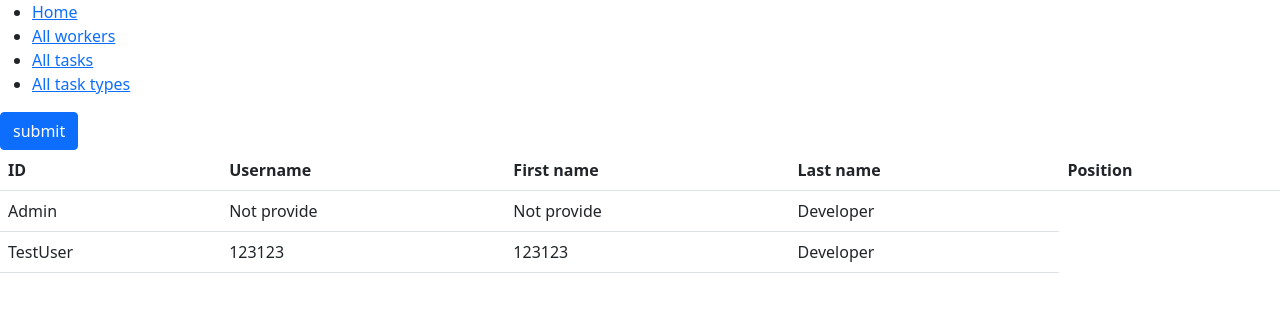
After one commit to Greenmanxd/it-company-task-manager, a Django app: page /workers/ in a window 1280 px wide. The commit adds this page. Shown: the top 312 px of the page. Run offline with Django 4.2, Linux system fonts and the light colour scheme; data comes from the database, SQL or seed files in the repository; both versions use the stored data as it was after the commit.

Commit message:
Add worker list view and set up links: Home, All workers

```diff
--- a/task_manager/urls.py
+++ b/task_manager/urls.py
@@ -1,9 +1,10 @@
 from django.urls import path
 
-from task_manager.views import index
+from task_manager.views import index, WorkerListView
 
 urlpatterns = [
     path("", index, name="index"),
+    path("workers/", WorkerListView.as_view(), name="worker-list")
 
 ]
 
--- a/task_manager/views.py
+++ b/task_manager/views.py
@@ -1,4 +1,5 @@
 from django.shortcuts import render
+from django.views import generic
 
 from task_manager.models import Task, TaskType, Worker, Position
 
@@ -24,3 +25,9 @@ def index(request):
     }
 
     return render(request, "task_manager/index.html", context=context)
+
+
+class WorkerListView(generic.ListView):
+    model = Worker
+    paginate_by = 5
+    template_name = "task_manager/worker_list.html"
--- a/templates/base.html
+++ b/templates/base.html
@@ -4,6 +4,7 @@
   <meta charset="UTF-8">
   <meta name="viewport" content="width=device-width, initial-scale=1">
   {% block title %}<title>IT Company Task Manager</title>{% endblock %}
+  <link href="https://cdn.jsdelivr.net/npm/bootstrap@5.1.3/dist/css/bootstrap.min.css" rel="stylesheet" integrity="sha384-1BmE4kWBq78iYhFldvKuhfTAU6auU8tT94WrHftjDbrCEXSU1oBoqyl2QvZ6jIW3" crossorigin="anonymous">
 </head>
 <body>
   {% block sidebar %}
--- a/templates/includes/sidebar.html
+++ b/templates/includes/sidebar.html
@@ -1,6 +1,6 @@
-<ul class="sidebar-nav list-group">
-  <li class="list-group-item-primary"><a href="#">Home</a></li>
-  <li class="list-group-item-primary"><a href="#">All workers</a></li>
-  <li class="list-group-item-primary"><a href="#">All tasks</a></li>
-  <li class="list-group-item-primary"><a href="#">All task types</a></li>
+<ul>
+  <li><a href="{% url "task_manager:index" %}">Home</a></li>
+  <li><a href="{% url "task_manager:worker-list" %}">All workers</a></li>
+  <li><a href="#">All tasks</a></li>
+  <li><a href="#">All task types</a></li>
 </ul>
--- /dev/null
+++ b/templates/task_manager/worker_list.html
@@ -0,0 +1,30 @@
+{% extends "base.html" %}
+
+
+{% block content %}
+  <input type="submit" value="submit" class="btn btn-primary">
+  {% if worker_list %}
+    <table class="table">
+      <tr>
+        <th>ID</th>
+        <th>Username</th>
+        <th>First name</th>
+        <th>Last name</th>
+        <th>Position</th>
+      </tr>
+      {% for worker in worker_list %}
+        <tr>
+          <td>{{ worker.username }}</td>
+          {% if worker.first_name and worker.last_name %}
+            <td>{{ worker.first_name }}</td>
+            <td>{{ worker.last_name }}</td>
+          {% else %}
+            <td>Not provide</td>
+            <td>Not provide</td>
+          {% endif %}
+          <td>{{ worker.position }}</td>
+        </tr>
+      {% endfor %}
+    </table>
+  {% endif %}
+{% endblock %}
```
Also changed, not shown: db.sqlite3.
